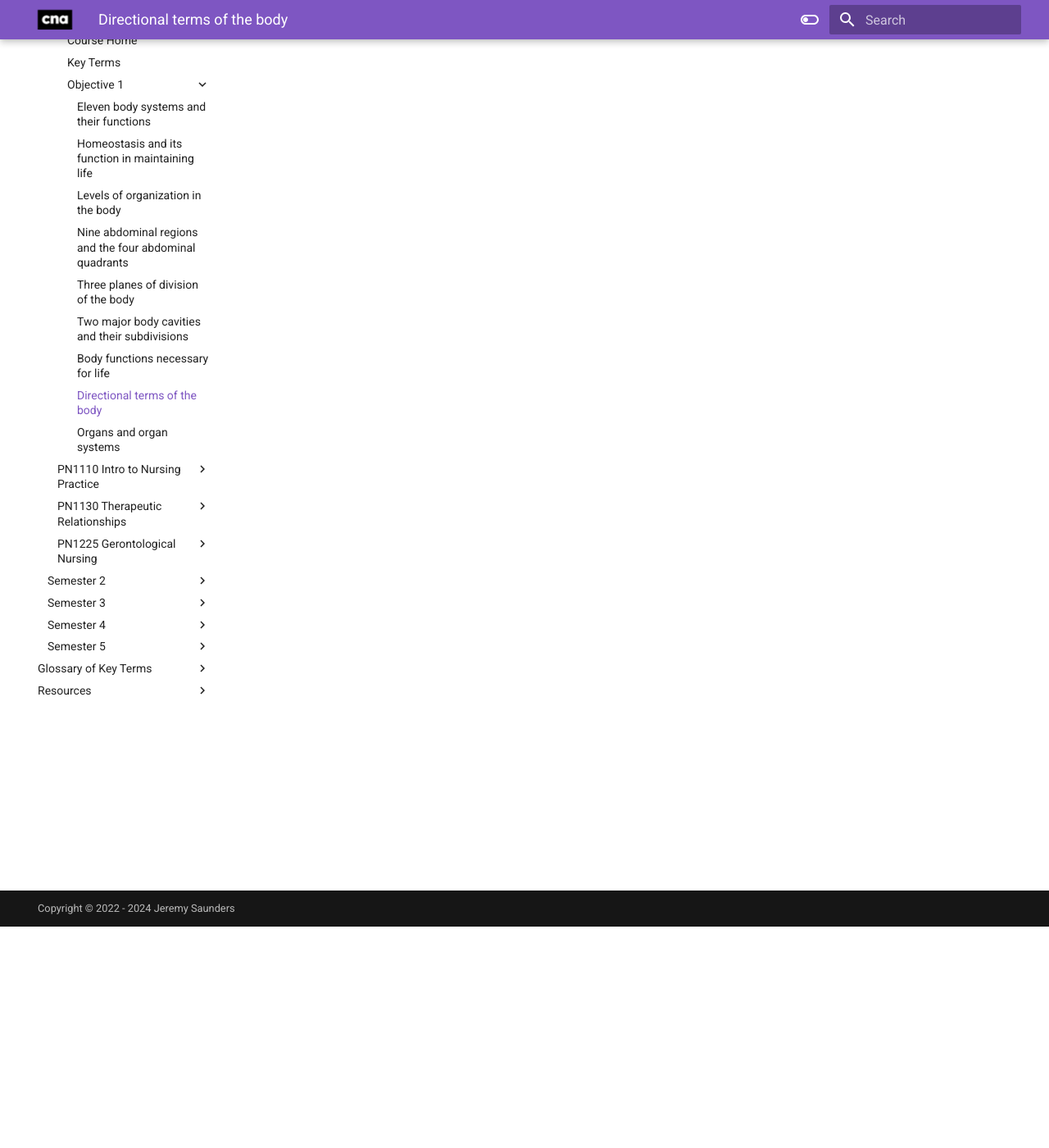
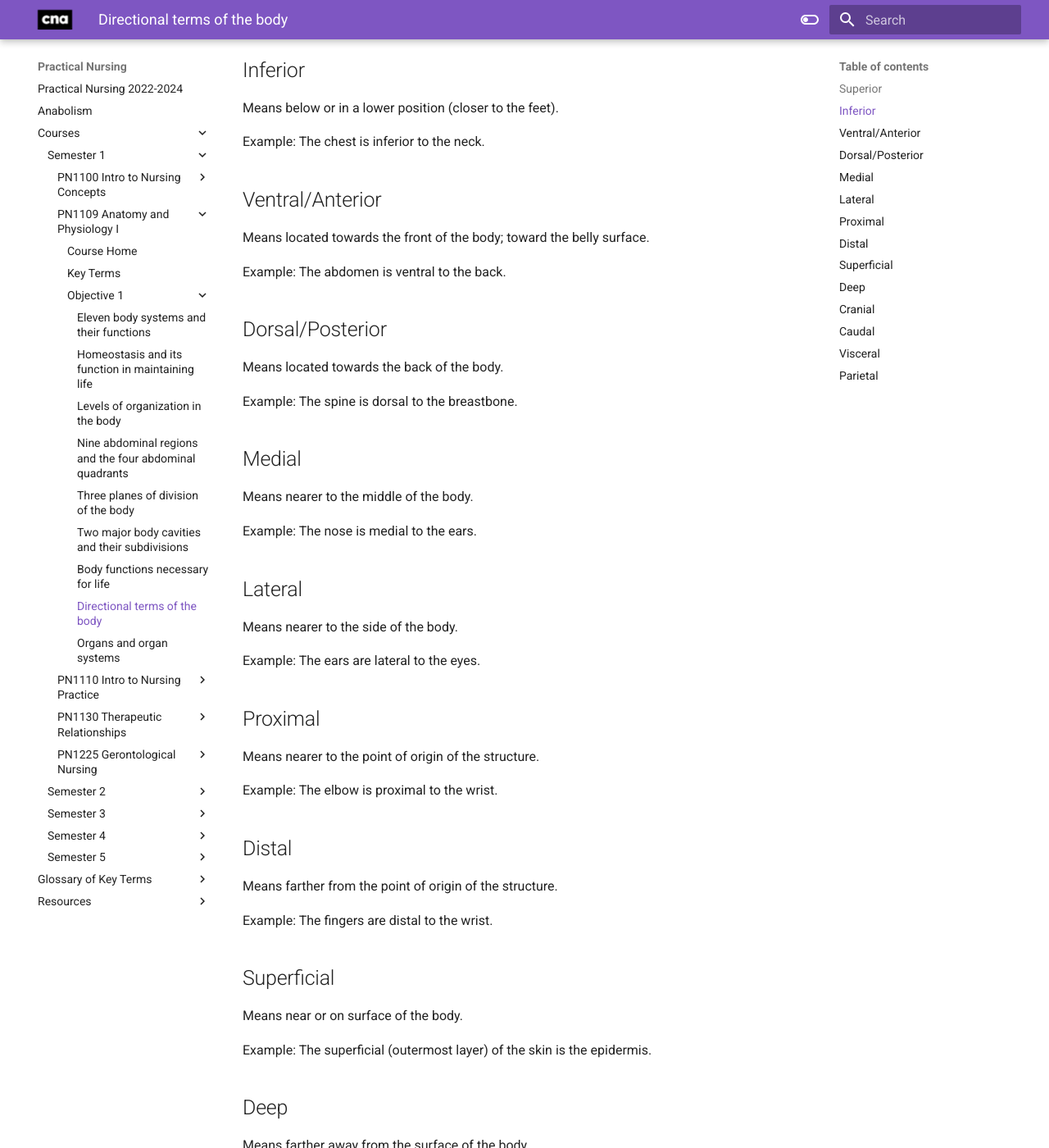
Before and after one commit to practicalnursing/practicalnursing.github.io, an MkDocs documentation site: the page built from docs/Courses/Semester 1/PN1109 - Anatomy and Physiology I/Objective 1/directional terms of the body.md, in a window 1280 px wide and 1400 px high, scrolled down 270 px. Shown: the whole window at 82% size. Built offline with MkDocs 1.6.1 and Material for MkDocs 9.7.7, drawn with Linux system fonts in a browser that asks for light colours; some of the changed text lies outside the part shown.

Commit message:
direction

```diff
--- a/docs/Courses/Semester 1/PN1109 - Anatomy and Physiology I/Objective 1/directional terms of the body.md
+++ b/docs/Courses/Semester 1/PN1109 - Anatomy and Physiology I/Objective 1/directional terms of the body.md
@@ -1 +1,98 @@
 # Directional terms of the body
+
+## Superior
+
+Means above or in a higher position (closer to the head).
+
+Example: *The eyes are superior to the neck.*
+
+
+## Inferior
+
+Means below or in a lower position (closer to the feet).
+
+Example: The chest is inferior to the neck.
+
+
+## Ventral/Anterior
+
+Means located towards the front of the body; toward the belly surface.
+
+Example: The abdomen is ventral to the back.
+
+
+## Dorsal/Posterior
+
+Means located towards the back of the body.
+
+Example: The spine is dorsal to the breastbone.
+
+
+## Medial
+
+Means nearer to the middle of the body.
+
+Example: The nose is medial to the ears.
+
+
+## Lateral
+
+Means nearer to the side of the body.
+
+Example: The ears are lateral to the eyes.
+
+
+## Proximal
+
+Means nearer to the point of origin of the structure.
+
+Example: The elbow is proximal to the wrist.
+
+
+## Distal
+
+Means farther from the point of origin of the structure.
+
+Example: The fingers are distal to the wrist.
+
+
+## Superficial
+
+Means near or on surface of the body.
+
+Example: The superficial (outermost layer) of the skin is the epidermis.
+
+
+## Deep
+
+Means farther away from the surface of the body.
+
+Example: Muscles are deep to the skin.
+
+
+## Cranial
+
+Refers to the head end of the body.
+
+Example: Cranial pressure causes headaches.
+
+
+## Caudal
+
+Refers to the tail end of the body.
+
+Example: Caudal anesthetic is injected into the lower spine.
+
+
+## Visceral
+
+Pertains to the internal organs or the coverings of organs.
+
+Example: The visceral pericardium, which is a membrane, covers the heart.
+
+
+## Parietal
+
+Pertains to the wall of a body cavity.
+
+Example: The abdominal cavity is lined with parietal peritoneum.
```
Also changed, not shown: 1 other file.
